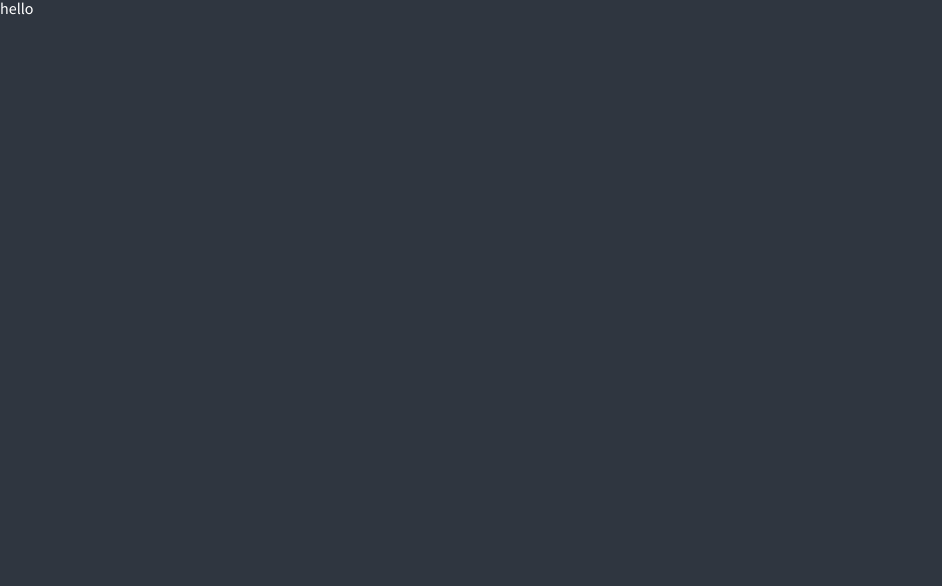
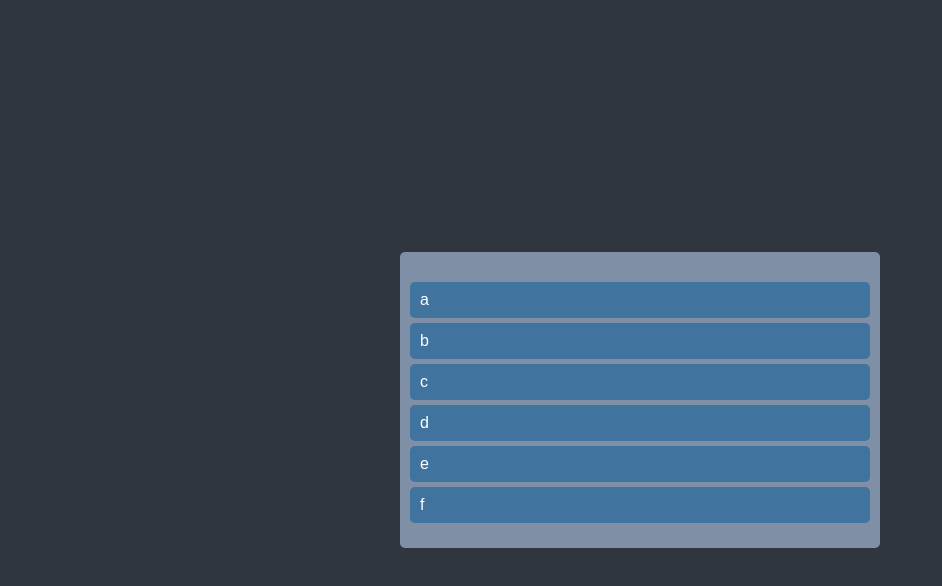
Before and after one commit to sni424/typescript-study, a React (Create React App) app: page / in a window 1280 px wide. Shown: the top 586 px of the page, without its empty margins (0-942 px from the left). Built offline with nearby package versions, Linux system fonts and the light colour scheme.

Commit message:
dragCard

```diff
--- a/package.json
+++ b/package.json
@@ -13,6 +13,7 @@
     "@types/recoil": "^0.0.9",
     "@types/styled-components": "^5.1.25",
     "react": "^18.2.0",
+    "react-beautiful-dnd": "^13.1.0",
     "react-dom": "^18.2.0",
     "react-hook-form": "^7.34.0",
     "react-router-dom": "^6.3.0",
@@ -45,5 +46,8 @@
       "last 1 firefox version",
       "last 1 safari version"
     ]
+  },
+  "devDependencies": {
+    "@types/react-beautiful-dnd": "^13.1.2"
   }
 }
--- a/src/atoms.ts
+++ b/src/atoms.ts
@@ -47,3 +47,8 @@ export const hourSelector = selector<number>({
         set(minuteState, minutes);
     },
 });
+
+export const toDosState = atom({
+    key: "dragTodo",
+    default: ["a", "b", "c", "d", "e", "f"],
+});
--- /dev/null
+++ b/src/components/DragabbleCard/index.tsx
@@ -0,0 +1,35 @@
+import React from "react";
+import { Draggable } from "react-beautiful-dnd";
+import styled from "styled-components";
+
+const Card = styled.div`
+    border-radius: 5px;
+    margin-bottom: 5px;
+    padding: 10px 10px;
+    background-color: ${(props) => props.theme.cardColor};
+`;
+
+interface IDragTodo {
+    todo: string;
+    i: number;
+}
+
+const DragabbleCard = ({ todo, i }: IDragTodo) => {
+    return (
+        <>
+            <Draggable key={todo} draggableId={todo} index={i}>
+                {(magic) => (
+                    <Card
+                        ref={magic.innerRef}
+                        {...magic.draggableProps}
+                        {...magic.dragHandleProps}
+                    >
+                        {todo}
+                    </Card>
+                )}
+            </Draggable>
+        </>
+    );
+};
+
+export default DragabbleCard;
--- a/src/pages/Main/index.tsx
+++ b/src/pages/Main/index.tsx
@@ -1,10 +1,79 @@
 import React from "react";
+import {
+    DragDropContext,
+    Draggable,
+    Droppable,
+    DropResult,
+    OnDragEndResponder,
+} from "react-beautiful-dnd";
+import { useRecoilState } from "recoil";
+import styled from "styled-components";
+import { toDosState } from "../../atoms";
+import DragabbleCard from "../../components/DragabbleCard";
+
+const Wrapper = styled.div`
+    display: flex;
+    max-width: 480px;
+    width: 100%;
+    margin: 0 auto;
+    justify-content: center;
+    align-items: center;
+    height: 100vh;
+`;
+
+const Boards = styled.div`
+    display: grid;
+    width: 100%;
+    grid-template-columns: repeat(1, 1fr);
+`;
+
+const Board = styled.div`
+    padding: 20px 10px;
+    padding-top: 30px;
+    background-color: ${(props) => props.theme.boardColor};
+    border-radius: 5px;
+    min-height: 200px;
+`;
 
 const Main = () => {
+    const [toDos, setToDos] = useRecoilState(toDosState);
+
+    const onDragEnd = ({ draggableId, destination, source }: DropResult) => {
+        if (!destination) return;
+        setToDos((oldToDos) => {
+            const newToDos = [...oldToDos];
+            //해당 인덱스 삭제
+            newToDos.splice(source.index, 1);
+            //해당부분에 추가
+            newToDos.splice(destination?.index, 0, draggableId);
+            return newToDos;
+        });
+    };
+
     return (
-        <div>
-            <h1>hello</h1>
-        </div>
+        <DragDropContext onDragEnd={onDragEnd}>
+            <Wrapper>
+                <Boards>
+                    <Droppable droppableId="one">
+                        {(magic) => (
+                            <Board
+                                ref={magic.innerRef}
+                                {...magic.droppableProps}
+                            >
+                                {toDos.map((todo, i) => (
+                                    <DragabbleCard
+                                        key={todo}
+                                        todo={todo}
+                                        i={i}
+                                    />
+                                ))}
+                                {magic.placeholder}
+                            </Board>
+                        )}
+                    </Droppable>
+                </Boards>
+            </Wrapper>
+        </DragDropContext>
     );
 };
 
--- a/src/styled.d.ts
+++ b/src/styled.d.ts
@@ -7,6 +7,8 @@ declare module "styled-components" {
         bgColor: string;
         accentColor: string;
         boxDiv: string;
+        cardColor?: string;
+        boardColor?: string;
     }
 }
 declare module "react-query/types/react/QueryClientProvider" {
--- a/src/utils/theme/index.ts
+++ b/src/utils/theme/index.ts
@@ -5,6 +5,8 @@ export const darkTheme: DefaultTheme = {
     bgColor: "#2f3640",
     accentColor: "#33d9b2",
     boxDiv: "#3d3d3d",
+    cardColor: "#40739e",
+    boardColor: "#7f8fa6",
 };
 
 export const lightTheme: DefaultTheme = {
```
Also changed, not shown: 1 other file (tests, documents, lock files or other folders).
